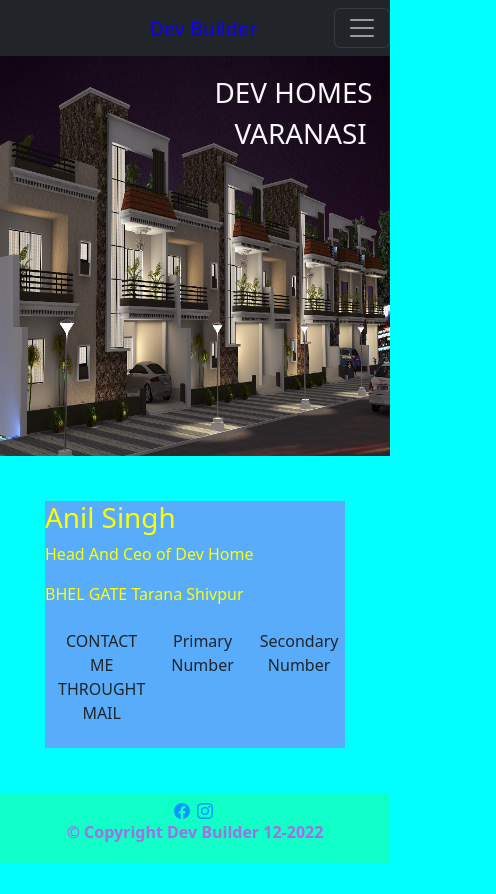
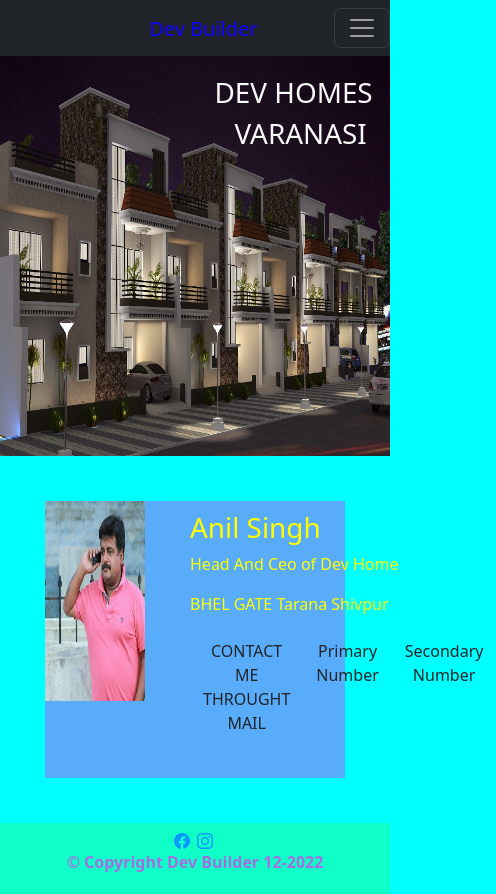
Before and after one commit to raiayush2610/DevHome, a React (Create React App) app: page /contact in a window 390 px wide. Shown: the whole page, 496 px wide, since content can reach past the window. Before the commit the page ends 864 px from the top, so only its background shows below. Built offline with nearby package versions, Linux system fonts and the light colour scheme.

Commit message:
change-photo

```diff
--- a/src/Component/pages/Contact/contact.css
+++ b/src/Component/pages/Contact/contact.css
@@ -1,9 +1,7 @@
 .profile-img{
-          width: 35%;
+          width: 55%;
 
           border-radius: 100%;
-
-
 
 }
 
@@ -22,3 +20,43 @@
 .contract-details{
           display: flex;
 }
+@media  only screen and (max-width: 650px) {
+          .profile-img{
+                    width: 100px;
+                    border-radius: 0;
+                    height: 200px;
+
+
+          }
+          .profile-row{
+                    position: relative;
+                    margin: 10px 1px 20px 15px;
+                    left: 30px;
+
+          }
+          .image-div{
+                    width: 600%;
+          }
+
+
+}
+@media  only screen and (max-width: 400px) {
+          .profile-img{
+                    width: 100px;
+                    border-radius: 0;
+                    height: 200px;
+
+
+          }
+          .profile-row{
+                    position: relative;
+                    margin: 10px 1px 20px 15px;
+                    left: 30px;
+
+          }
+          .image-div{
+                    width: 600%;
+          }
+
+
+}
```
